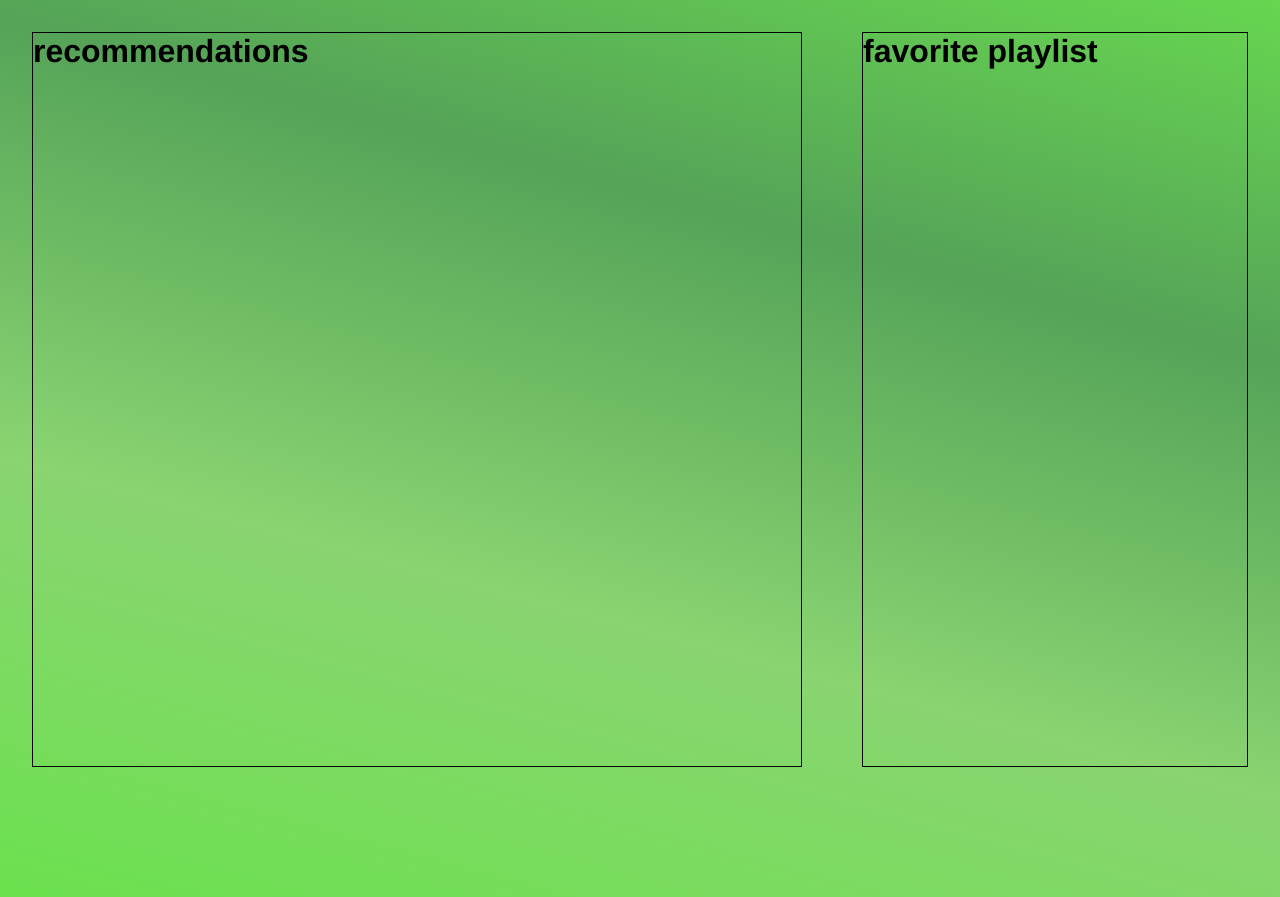
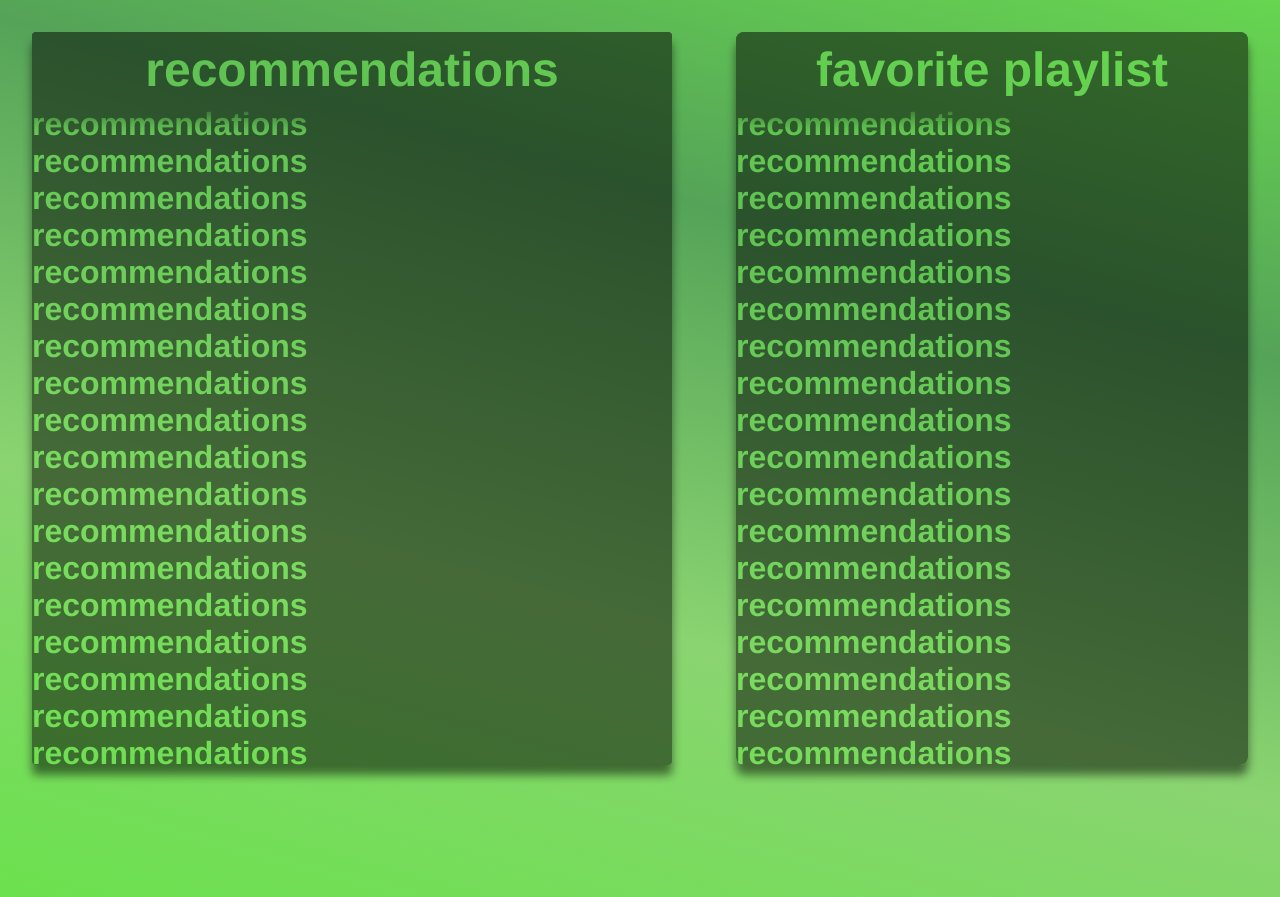
Before and after one commit to Nikitoshka16/djangoDocker, a Django app: page / in a window 1280 px wide. Shown: the part 80-977 px from the top of the page. Run offline with Django 5.2, Linux system fonts and the light colour scheme.

Commit message:
disign forms

```diff
--- a/static/style/style.css
+++ b/static/style/style.css
@@ -27,21 +27,43 @@ main {
 }
 
 .music {
-    width: 60vw;
+    width: 50vw;
     height: 75vh;
-    border: 1px solid black;
     overflow-y: scroll;
+    border-radius: 4px;
+    box-shadow: 0 10px 10px rgba(0, 0, 0, 1);
+    background: black;
+    opacity: 0.5;
+    color:#6be14e;
 }
 
 .playlist {
-    border: 1px solid black;
-    width: 30vw;
+    width: 40vw;
     height: 75vh;
     overflow-y: scroll;
+    border-radius: 8px;
+    box-shadow: 0 10px 10px rgba(0, 0, 0, 1);
+    background: black;
+    opacity: 0.5;
+    color:#6be14e;
+}
+
+.music>h1, .playlist>h1 {
+    position: sticky;
+    top: 0;
+    z-index: 1;
+    display: flex;
+    justify-content: center;
+    font-size: 3em;
+    padding: 0.2em;
+    box-shadow: 0 10px 20px rgba(0, 0, 0, 1);
+    border-radius: 4px;
+    background: black;
+    color:#6be14e;
 }
 
 .music::-webkit-scrollbar, .playlist::-webkit-scrollbar {
-    width: 0.6em;
+    width: 0.3em;
 }
 
 .music::-webkit-scrollbar-track, .playlist::-webkit-scrollbar-track {
@@ -50,6 +72,6 @@ main {
 
 .music::-webkit-scrollbar-thumb, .playlist::-webkit-scrollbar-thumb {
     background-color: #6be14e;
-    border-radius: 10px;
-    border: 2px solid #8ad471;
+    border-radius: 16px;
+    border: 1px solid #6be14e;
 }
--- a/templates/index.html
+++ b/templates/index.html
@@ -15,11 +15,51 @@
     <main>
         <div class="music">
             <h1>recommendations</h1>
-
+            <div class="recom">
+                <h1>recommendations</h1>
+                <h1>recommendations</h1>
+                <h1>recommendations</h1>
+                <h1>recommendations</h1>
+                <h1>recommendations</h1>
+                <h1>recommendations</h1>
+                <h1>recommendations</h1>
+                <h1>recommendations</h1>
+                <h1>recommendations</h1>
+                <h1>recommendations</h1>
+                <h1>recommendations</h1>
+                <h1>recommendations</h1>
+                <h1>recommendations</h1>
+                <h1>recommendations</h1>
+                <h1>recommendations</h1>
+                <h1>recommendations</h1>
+                <h1>recommendations</h1>
+                <h1>recommendations</h1>
+                <h1>recommendations</h1>
+            </div>
         </div>
         <div class="playlist">
             <h1>favorite playlist</h1>
-
+            <div class="favorite">
+                <h1>recommendations</h1>
+                <h1>recommendations</h1>
+                <h1>recommendations</h1>
+                <h1>recommendations</h1>
+                <h1>recommendations</h1>
+                <h1>recommendations</h1>
+                <h1>recommendations</h1>
+                <h1>recommendations</h1>
+                <h1>recommendations</h1>
+                <h1>recommendations</h1>
+                <h1>recommendations</h1>
+                <h1>recommendations</h1>
+                <h1>recommendations</h1>
+                <h1>recommendations</h1>
+                <h1>recommendations</h1>
+                <h1>recommendations</h1>
+                <h1>recommendations</h1>
+                <h1>recommendations</h1>
+                <h1>recommendations</h1>
+            </div>
         </div>
     </main>
 </body>
```
